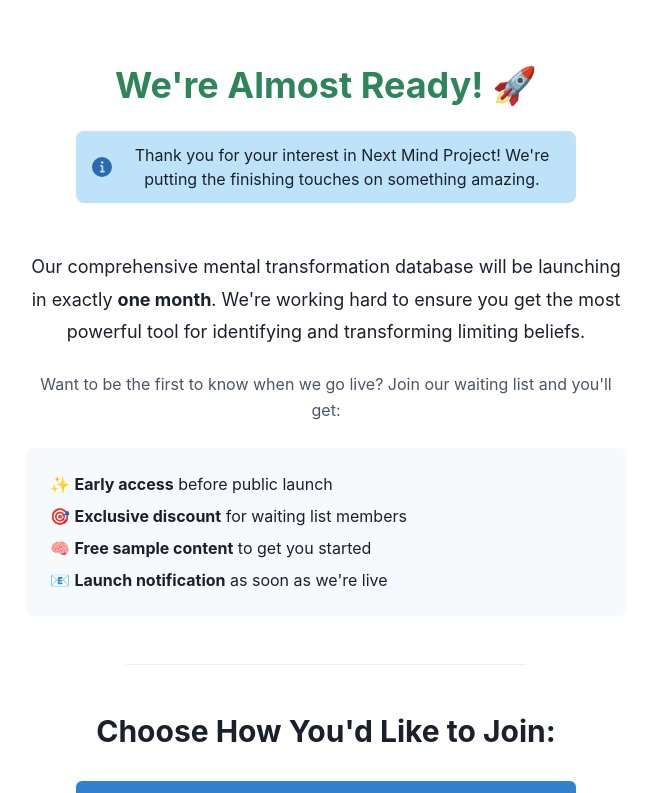
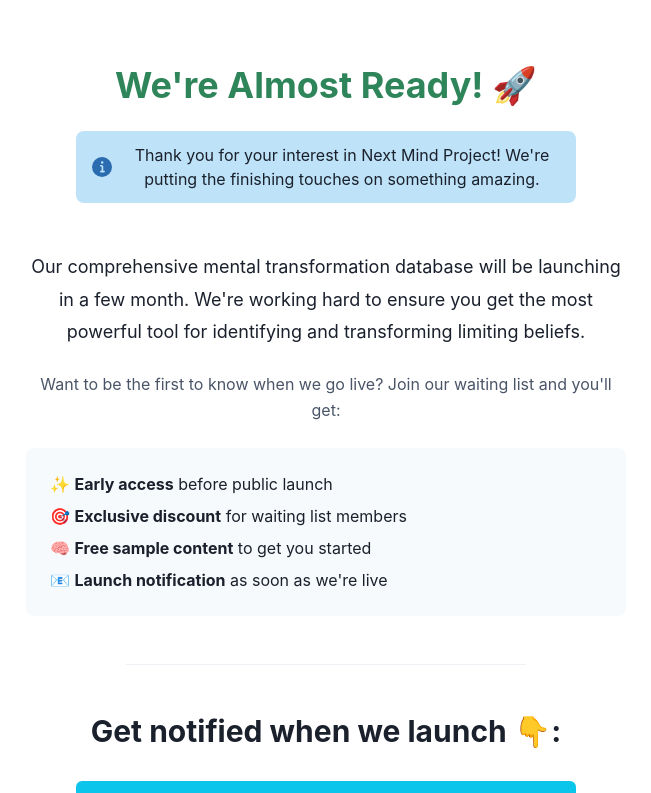
Before and after one commit to kabgig/nextmindproject, a Next.js app: page /waitlist in a window 1280 px wide. Shown: the top 793 px of the page, without its empty margins (314-965 px from the left). Built offline with nearby package versions, Linux system fonts and the light colour scheme.

Commit message:
fix: correct text about launch timing and update heading for clarity in WaitlistPage

```diff
--- a/src/app/waitlist/page.tsx
+++ b/src/app/waitlist/page.tsx
@@ -68,9 +68,8 @@
           <VStack spacing={6} textAlign="center" maxW="600px">
             <Text fontSize="lg" lineHeight={1.8}>
               Our comprehensive mental transformation database will be launching
-              in exactly <strong>one month</strong>. We&apos;re working hard to
-              ensure you get the most powerful tool for identifying and
-              transforming limiting beliefs.
+              in a few month. We&apos;re working hard to ensure you get the most
+              powerful tool for identifying and transforming limiting beliefs.
             </Text>
 
             <Text fontSize="md" color="gray.600" lineHeight={1.6}>
@@ -107,11 +106,11 @@
           {/* Waitlist Options */}
           <VStack spacing={8} w="full" maxW="500px">
             <Heading as="h2" size="lg" textAlign="center">
-              Choose How You&apos;d Like to Join:
+              Get notified when we launch 👇:
             </Heading>
 
             {/* Email Option */}
-            <VStack spacing={4} w="full">
+            {/* <VStack spacing={4} w="full">
               {!showEmailForm ? (
                 <Button
                   size="lg"
@@ -172,12 +171,12 @@
                   </form>
                 </Box>
               )}
-            </VStack>
+            </VStack> */}
 
             {/* Telegram Option */}
             <Button
               as="a"
-              href="#"
+              href="https://t.me/nextmindprojectbot"
               size="lg"
               colorScheme="cyan"
               w="full"
```
